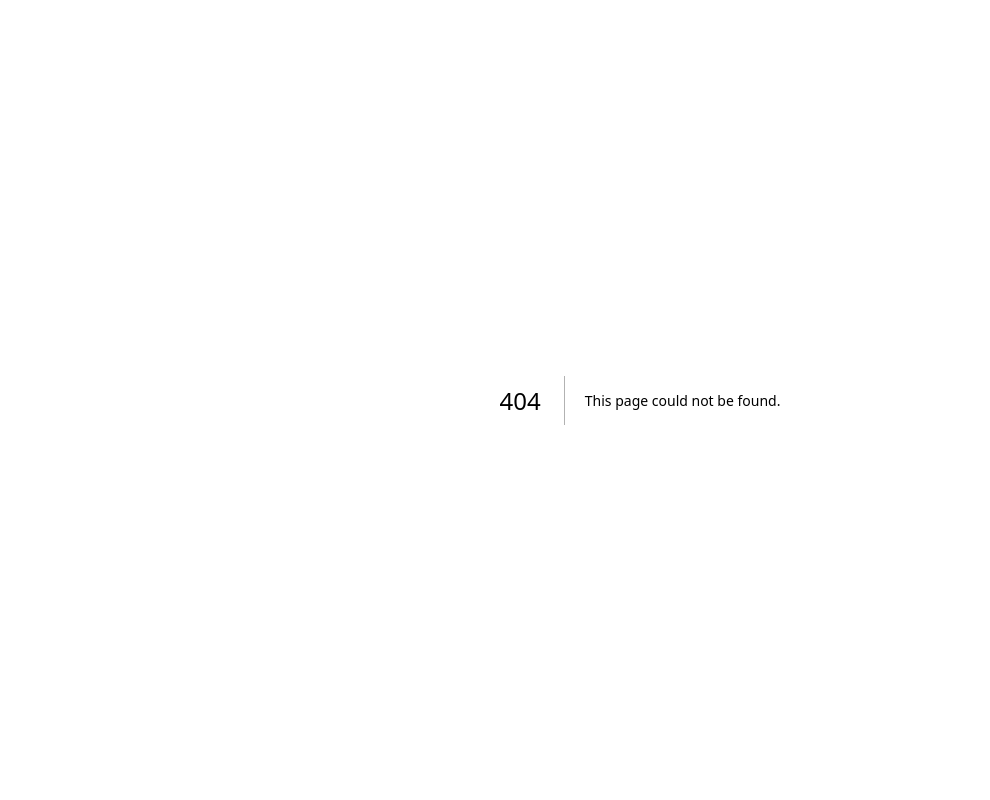
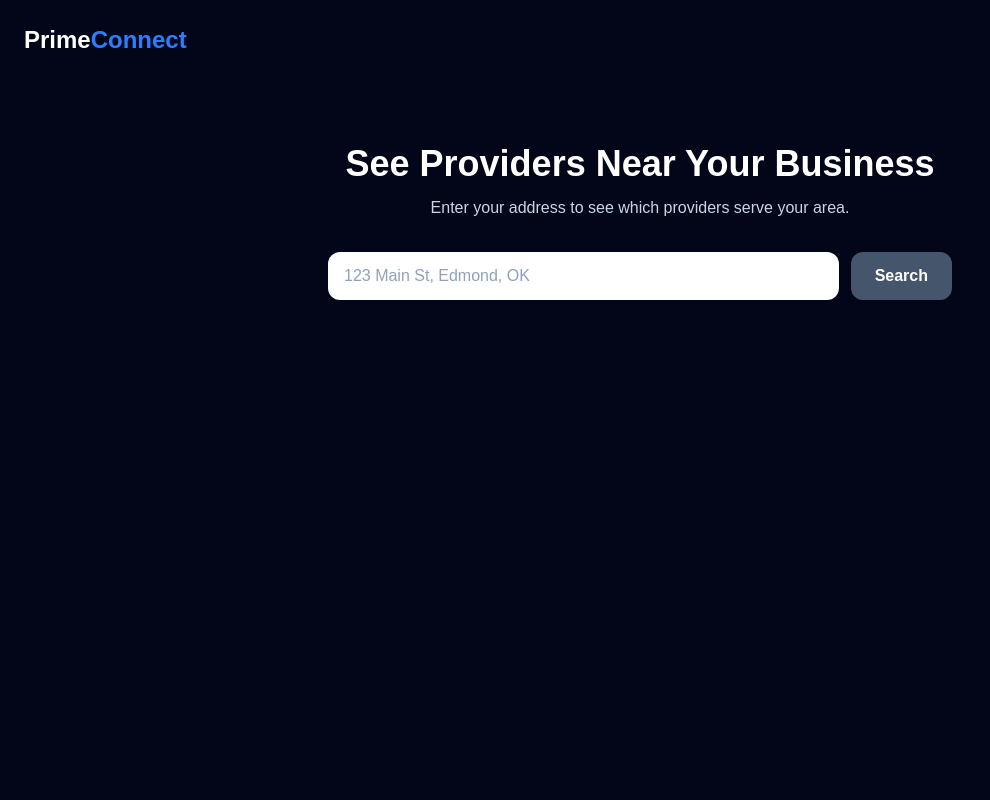
Before and after one commit to dinakarzeddy/business-internet-funnel, a Next.js app: page /coverage-map in a window 1280 px wide. Before the commit this address had no page. Shown: the top 800 px of the page, without its empty margins (0-990 px from the left). Built offline with nearby package versions, Linux system fonts and the light colour scheme.

Commit message:
Add interactive coverage map with address search

```diff
--- /dev/null
+++ b/app/coverage-map/page.tsx
@@ -0,0 +1,184 @@
+"use client";
+
+import { useState } from "react";
+import Link from "next/link";
+import dynamic from "next/dynamic";
+
+const CoverageMap = dynamic<{ lat: number; lng: number; label: string }>(
+  () => import("@/components/CoverageMap"),
+  { ssr: false }
+);
+
+// City-level provider data — derived from existing city pages.
+// Address-level precision is a future upgrade once a real coverage API is available.
+const cityProviders: Record <
+  string,
+  { name: string; available: boolean }[]
+> = {
+  edmond: [
+    { name: "AT&T Fiber", available: true },
+    { name: "Spectrum Business", available: true },
+    { name: "Comcast Business", available: true },
+    { name: "Verizon 5G", available: true },
+  ],
+  tulsa: [
+    { name: "AT&T Fiber", available: true },
+    { name: "Cox Business", available: true },
+    { name: "Verizon 5G", available: true },
+  ],
+  "oklahoma city": [
+    { name: "AT&T Fiber", available: true },
+    { name: "Spectrum Business", available: true },
+    { name: "Comcast Business", available: true },
+    { name: "Verizon 5G", available: true },
+  ],
+  norman: [
+    { name: "AT&T Fiber", available: true },
+    { name: "Spectrum Business", available: true },
+    { name: "Verizon 5G", available: true },
+  ],
+  "broken arrow": [
+    { name: "AT&T Fiber", available: true },
+    { name: "Cox Business", available: true },
+  ],
+  lawton: [
+    { name: "AT&T Fiber", available: true },
+    { name: "Spectrum Business", available: true },
+  ],
+};
+
+export default function CoverageMapPage() {
+  const [address, setAddress] = useState("");
+  const [loading, setLoading] = useState(false);
+  const [error, setError] = useState("");
+  const [result, setResult] = useState<{
+    lat: number;
+    lng: number;
+    matchedCity: string | null;
+    displayName: string;
+  } | null>(null);
+
+  async function searchAddress() {
+    if (!address.trim()) return;
+    setLoading(true);
+    setError("");
+    setResult(null);
+
+    try {
+      const res = await fetch(
+        `https://nominatim.openstreetmap.org/search?format=json&limit=1&countrycodes=us&q=${encodeURIComponent(
+          address + " Oklahoma"
+        )}`
+      );
+      const data = await res.json();
+
+      if (!data.length) {
+        setError("Couldn't find that address. Try adding city and state.");
+        setLoading(false);
+        return;
+      }
+
+      const { lat, lon, display_name } = data[0];
+      const lowerName = display_name.toLowerCase();
+      const matchedCity =
+        Object.keys(cityProviders).find((city) =>
+          lowerName.includes(city)
+        ) || null;
+
+      setResult({
+        lat: parseFloat(lat),
+        lng: parseFloat(lon),
+        matchedCity,
+        displayName: display_name,
+      });
+    } catch (err) {
+      setError("Something went wrong. Please try again.");
+    } finally {
+      setLoading(false);
+    }
+  }
+
+  return (
+    <main className="min-h-screen bg-slate-950 text-white">
+      <nav className="max-w-7xl mx-auto px-6 py-6 flex items-center justify-between">
+        <Link href="/" className="text-2xl font-bold text-white">
+          Prime<span className="text-blue-500">Connect</span>
+        </Link>
+      </nav>
+
+      <section className="max-w-2xl mx-auto px-6 py-16 text-center">
+        <h1 className="text-3xl md:text-4xl font-bold mb-3">
+          See Providers Near Your Business
+        </h1>
+        <p className="text-slate-300 mb-8">
+          Enter your address to see which providers serve your area.
+        </p>
+
+        <div className="flex flex-col md:flex-row gap-3 mb-8">
+          <input
+            type="text"
+            placeholder="123 Main St, Edmond, OK"
+            value={address}
+            onChange={(e) => setAddress(e.target.value)}
+            onKeyDown={(e) => e.key === "Enter" && searchAddress()}
+            className="flex-1 px-4 py-3 rounded-xl text-slate-900 bg-white placeholder:text-slate-400"
+          />
+          <button
+            onClick={searchAddress}
+            disabled={loading || !address.trim()}
+            className="bg-blue-600 hover:bg-blue-700 disabled:bg-slate-600 px-6 py-3 rounded-xl font-semibold"
+          >
+            {loading ? "Searching..." : "Search"}
+          </button>
+        </div>
+
+        {error && <p className="text-red-400 text-sm mb-6">{error}</p>}
+
+        {result && (
+          <div className="text-left">
+            <CoverageMap
+              lat={result.lat}
+              lng={result.lng}
+              label={result.displayName}
+            />
+
+            <div className="bg-white text-slate-900 rounded-2xl p-6 mt-6">
+              {result.matchedCity ? (
+                <>
+                  <h3 className="font-bold text-lg mb-4">
+                    Providers Serving Your Area
+                  </h3>
+                  <div className="flex flex-wrap gap-2">
+                    {cityProviders[result.matchedCity].map((p) => (
+                      <span
+                        key={p.name}
+                        className="bg-blue-50 text-blue-700 text-sm px-3 py-1.5 rounded-full"
+                      >
+                        {p.name}
+                      </span>
+                    ))}
+                  </div>
+                </>
+              ) : (
+                <p className="text-slate-600">
+                  We don't have detailed coverage data for this exact area
+                  yet — but our specialists can check availability for you
+                  directly.
+                </p>
+              )}
+            </div>
+
+            <div className="text-center mt-6">
+              <Link
+                href="/#questionnaire"
+                className="bg-blue-600 hover:bg-blue-700 text-white font-semibold px-8 py-4 rounded-full inline-block transition-all"
+              >
+                Get My Real Quote
+              </Link>
+            </div>
+          </div>
+        )}
+      </section>
+    </main>
+  );
+}
--- /dev/null
+++ b/components/CoverageMap.tsx
@@ -0,0 +1,38 @@
+"use client";
+
+import { MapContainer, TileLayer, Marker, Popup } from "react-leaflet";
+import "leaflet/dist/leaflet.css";
+import L from "leaflet";
+
+// Fix default marker icon (Leaflet/Next.js quirk)
+delete (L.Icon.Default.prototype as any)._getIconUrl;
+L.Icon.Default.mergeOptions({
+  iconRetinaUrl: "https://unpkg.com/leaflet@1.9.4/dist/images/marker-icon-2x.png",
+  iconUrl: "https://unpkg.com/leaflet@1.9.4/dist/images/marker-icon.png",
+  shadowUrl: "https://unpkg.com/leaflet@1.9.4/dist/images/marker-shadow.png",
+});
+
+type Props = {
+  lat: number;
+  lng: number;
+  label: string;
+};
+
+export default function CoverageMap({ lat, lng, label }: Props) {
+  return (
+    <MapContainer
+  key={`${lat}-${lng}`}
+  center={[lat, lng]}
+  zoom={12}
+  style={{ height: "320px", width: "100%", borderRadius: "12px" }}
+>
+      <TileLayer
+        url="https://{s}.tile.openstreetmap.org/{z}/{x}/{y}.png"
+        attribution='&copy; OpenStreetMap contributors'
+      />
+      <Marker position={[lat, lng]}>
+        <Popup>{label}</Popup>
+      </Marker>
+    </MapContainer>
+  );
+}
--- a/package.json
+++ b/package.json
@@ -10,13 +10,16 @@
   },
   "dependencies": {
     "@supabase/supabase-js": "^2.106.2",
+    "leaflet": "^1.9.4",
     "lucide-react": "^1.16.0",
     "next": "16.2.6",
     "react": "19.2.4",
-    "react-dom": "19.2.4"
+    "react-dom": "19.2.4",
+    "react-leaflet": "^5.0.0"
   },
   "devDependencies": {
     "@tailwindcss/postcss": "^4",
+    "@types/leaflet": "^1.9.21",
     "@types/node": "^20",
     "@types/react": "^19",
     "@types/react-dom": "^19",
```
Also changed, not shown: 1 other file (tests, documents, lock files or other folders).
